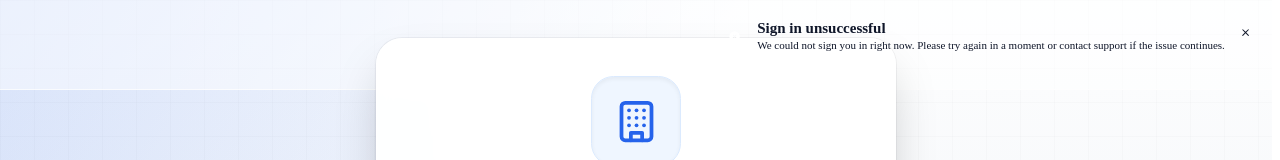
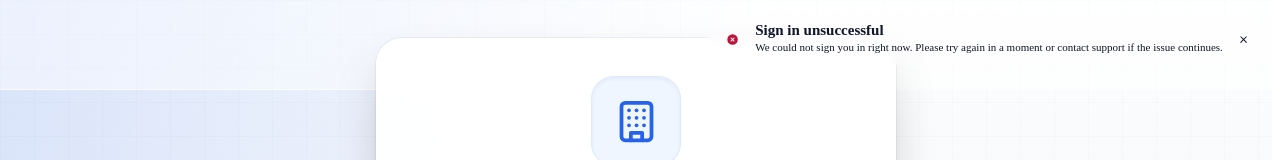
Before and after one commit to imtiaz453/clouddaftar, a Next.js app: page /login in a window 1280 px wide. Both pictures are taken after typing "name@example.com", "Sample123" into the empty fields and a click on the button "Sign in". Shown: the top 160 px of the page. Built offline with nearby package versions, Linux system fonts and the light colour scheme; no server answers; the database is empty.

Commit message:
various fixes

```diff
--- a/src/providers/toast-provider.tsx
+++ b/src/providers/toast-provider.tsx
@@ -8,7 +8,10 @@ import {
   useState,
   type ReactNode,
 } from "react";
-import hotToast, { Toaster as HotToaster, type Toast as HotToastInstance } from "react-hot-toast";
+import hotToast, {
+  Toaster as HotToaster,
+  type Toast as HotToastInstance,
+} from "react-hot-toast";
 import { Toaster as SonnerToaster } from "sonner";
 
 interface Toast {
@@ -29,24 +32,25 @@ const ToastContext = createContext<ToastContextType | undefined>(undefined);
 type ToastVariant = NonNullable<Toast["variant"]>;
 
 type ToastVariantConfig = {
-  card: string;
+  bg: string;
   title: string;
   description: string;
-  iconWrap: string;
+  iconBg: string;
+  iconText: string;
   close: string;
+  label: string;
   icon: ReactNode;
-  label: string;
 };
 
 const variants: Record<ToastVariant, ToastVariantConfig> = {
   default: {
     label: "Info",
-    card:
-      "bg-sky-50/95 text-sky-950 shadow-[0_12px_30px_rgba(2,132,199,0.16)] dark:bg-sky-950/90 dark:text-sky-50 dark:shadow-[0_12px_30px_rgba(2,132,199,0.16)]",
+    bg: "bg-sky-50/50 dark:bg-sky-950/50",
     title: "text-sky-950 dark:text-sky-50",
     description: "text-sky-800/75 dark:text-sky-100/75",
-    iconWrap: "bg-sky-500 text-white shadow-[0_6px_14px_rgba(14,165,233,0.28)]",
-    close: "text-sky-700/55 hover:bg-sky-100 hover:text-sky-950 dark:text-sky-100/60 dark:hover:bg-sky-900/70 dark:hover:text-white",
+    iconBg: "bg-sky-500/15 dark:bg-sky-300/15",
+    iconText: "text-sky-700 dark:text-sky-200",
+    close: "text-sky-800/45 hover:bg-sky-500/10 hover:text-sky-950 dark:text-sky-100/45 dark:hover:bg-sky-200/10 dark:hover:text-sky-50",
     icon: (
       <svg viewBox="0 0 20 20" fill="currentColor" className="h-3.5 w-3.5" aria-hidden="true">
         <path fillRule="evenodd" d="M18 10A8 8 0 1 1 2 10a8 8 0 0 1 16 0ZM9 8a1 1 0 1 0 2 0 1 1 0 0 0-2 0Zm1 2a.75.75 0 0 0-.75.75v3.5a.75.75 0 0 0 1.5 0v-3.5A.75.75 0 0 0 10 10Z" clipRule="evenodd" />
@@ -55,12 +59,12 @@ const variants: Record<ToastVariant, ToastVariantConfig> = {
   },
   success: {
     label: "Success",
-    card:
-      "bg-emerald-50/95 text-emerald-950 shadow-[0_12px_30px_rgba(5,150,105,0.16)] dark:bg-emerald-950/90 dark:text-emerald-50 dark:shadow-[0_12px_30px_rgba(5,150,105,0.16)]",
+    bg: "bg-emerald-50/50 dark:bg-emerald-950/50",
     title: "text-emerald-950 dark:text-emerald-50",
     description: "text-emerald-800/75 dark:text-emerald-100/75",
-    iconWrap: "bg-emerald-500 text-white shadow-[0_6px_14px_rgba(16,185,129,0.28)]",
-    close: "text-emerald-700/55 hover:bg-emerald-100 hover:text-emerald-950 dark:text-emerald-100/60 dark:hover:bg-emerald-900/70 dark:hover:text-white",
+    iconBg: "bg-emerald-500/15 dark:bg-emerald-300/15",
+    iconText: "text-emerald-700 dark:text-emerald-200",
+    close: "text-emerald-800/45 hover:bg-emerald-500/10 hover:text-emerald-950 dark:text-emerald-100/45 dark:hover:bg-emerald-200/10 dark:hover:text-emerald-50",
     icon: (
       <svg viewBox="0 0 20 20" fill="currentColor" className="h-3.5 w-3.5" aria-hidden="true">
         <path fillRule="evenodd" d="M16.704 5.29a1 1 0 0 1 .006 1.414l-7.25 7.31a1 1 0 0 1-1.423 0L3.29 9.23a1 1 0 1 1 1.42-1.408l4.037 4.07 6.54-6.596a1 1 0 0 1 1.416-.006Z" clipRule="evenodd" />
@@ -69,12 +73,12 @@ const variants: Record<ToastVariant, ToastVariantConfig> = {
   },
   error: {
     label: "Error",
-    card:
-      "bg-rose-50/95 text-rose-950 shadow-[0_12px_30px_rgba(225,29,72,0.16)] dark:bg-rose-950/90 dark:text-rose-50 dark:shadow-[0_12px_30px_rgba(225,29,72,0.16)]",
+    bg: "bg-rose-50/50 dark:bg-rose-950/50",
     title: "text-rose-950 dark:text-rose-50",
     description: "text-rose-800/75 dark:text-rose-100/75",
-    iconWrap: "bg-rose-500 text-white shadow-[0_6px_14px_rgba(244,63,94,0.28)]",
-    close: "text-rose-700/55 hover:bg-rose-100 hover:text-rose-950 dark:text-rose-100/60 dark:hover:bg-rose-900/70 dark:hover:text-white",
+    iconBg: "bg-rose-500/15 dark:bg-rose-300/15",
+    iconText: "text-rose-700 dark:text-rose-200",
+    close: "text-rose-800/45 hover:bg-rose-500/10 hover:text-rose-950 dark:text-rose-100/45 dark:hover:bg-rose-200/10 dark:hover:text-rose-50",
     icon: (
       <svg viewBox="0 0 20 20" fill="currentColor" className="h-3.5 w-3.5" aria-hidden="true">
         <path fillRule="evenodd" d="M10 18a8 8 0 1 0 0-16 8 8 0 0 0 0 16ZM8.28 7.22a.75.75 0 0 0-1.06 1.06L8.94 10l-1.72 1.72a.75.75 0 1 0 1.06 1.06L10 11.06l1.72 1.72a.75.75 0 1 0 1.06-1.06L11.06 10l1.72-1.72a.75.75 0 1 0-1.06-1.06L10 8.94 8.28 7.22Z" clipRule="evenodd" />
@@ -83,12 +87,12 @@ const variants: Record<ToastVariant, ToastVariantConfig> = {
   },
   warning: {
     label: "Warning",
-    card:
-      "bg-amber-50/95 text-amber-950 shadow-[0_12px_30px_rgba(217,119,6,0.16)] dark:bg-amber-950/90 dark:text-amber-50 dark:shadow-[0_12px_30px_rgba(217,119,6,0.16)]",
+    bg: "bg-amber-50/50 dark:bg-amber-950/50",
     title: "text-amber-950 dark:text-amber-50",
     description: "text-amber-800/75 dark:text-amber-100/75",
-    iconWrap: "bg-amber-500 text-white shadow-[0_6px_14px_rgba(245,158,11,0.28)]",
-    close: "text-amber-700/55 hover:bg-amber-100 hover:text-amber-950 dark:text-amber-100/60 dark:hover:bg-amber-900/70 dark:hover:text-white",
+    iconBg: "bg-amber-500/15 dark:bg-amber-300/15",
+    iconText: "text-amber-700 dark:text-amber-200",
+    close: "text-amber-800/45 hover:bg-amber-500/10 hover:text-amber-950 dark:text-amber-100/45 dark:hover:bg-amber-200/10 dark:hover:text-amber-50",
     icon: (
       <svg viewBox="0 0 20 20" fill="currentColor" className="h-3.5 w-3.5" aria-hidden="true">
         <path fillRule="evenodd" d="M8.485 2.495c.673-1.167 2.357-1.167 3.03 0l6.28 10.875c.674 1.167-.168 2.625-1.515 2.625H3.72c-1.347 0-2.189-1.458-1.515-2.625L8.485 2.495ZM10 6a.75.75 0 0 0-.75.75v3.5a.75.75 0 0 0 1.5 0v-3.5A.75.75 0 0 0 10 6Zm0 7a1 1 0 1 0 0-2 1 1 0 0 0 0 2Z" clipRule="evenodd" />
@@ -97,21 +101,33 @@ const variants: Record<ToastVariant, ToastVariantConfig> = {
   },
 };
 
-function ToastCard({ toast, instance, onClose }: { toast: Toast; instance?: HotToastInstance; onClose: () => void }) {
+function ToastCard({
+  toast,
+  instance,
+  onClose,
+}: {
+  toast: Toast;
+  instance?: HotToastInstance;
+  onClose: () => void;
+}) {
   const variant = variants[toast.variant || "default"];
 
   return (
     <div
       role="alert"
-      className={`pointer-events-auto flex w-[min(312px,calc(100vw-18px))] items-start gap-2.5 overflow-hidden rounded-2xl px-3 py-2.5 transition-all duration-200 ${variant.card} ${
-        instance?.visible ? "translate-y-0 scale-100 opacity-100" : "-translate-y-1 scale-[0.98] opacity-0"
+      className={`pointer-events-auto flex w-[min(312px,calc(100vw-20px))] items-center gap-2.5 rounded-2xl ${variant.bg} px-3 py-2.5 shadow-[0_12px_30px_rgba(15,23,42,0.14)] backdrop-blur-sm transition-all duration-200 dark:shadow-[0_12px_30px_rgba(0,0,0,0.32)] ${
+        instance?.visible ? "translate-y-0 scale-100 opacity-100" : "-translate-y-1 scale-[0.985] opacity-0"
       }`}
+      style={{ zIndex: 2147483647 }}
     >
-      <div className={`mt-0.5 flex h-7 w-7 shrink-0 items-center justify-center rounded-xl ${variant.iconWrap}`}>
+      <div
+        className={`flex h-7 w-7 shrink-0 items-center justify-center rounded-xl ${variant.iconBg} ${variant.iconText}`}
+        aria-hidden="true"
+      >
         {variant.icon}
       </div>
 
-      <div className="min-w-0 flex-1 pt-px">
+      <div className="min-w-0 flex-1 self-center">
         <div className={`truncate text-[13px] font-semibold leading-4 tracking-[-0.01em] ${variant.title}`}>
           {toast.title || variant.label}
         </div>
@@ -125,8 +141,8 @@ function ToastCard({ toast, instance, onClose }: { toast: Toast; instance?: HotT
       <button
         type="button"
         onClick={onClose}
-        className={`-mr-1 -mt-1 inline-flex h-6 w-6 shrink-0 items-center justify-center rounded-full transition focus:outline-none focus:ring-2 focus:ring-white/50 ${variant.close}`}
-        aria-label="Close toast"
+        className={`inline-flex h-6 w-6 shrink-0 items-center justify-center rounded-full transition focus:outline-none focus:ring-2 focus:ring-current/15 ${variant.close}`}
+        aria-label="Close notification"
       >
         <svg viewBox="0 0 20 20" fill="currentColor" className="h-3.5 w-3.5" aria-hidden="true">
           <path d="M6.28 5.22a.75.75 0 0 0-1.06 1.06L8.94 10l-3.72 3.72a.75.75 0 1 0 1.06 1.06L10 11.06l3.72 3.72a.75.75 0 1 0 1.06-1.06L11.06 10l3.72-3.72a.75.75 0 0 0-1.06-1.06L10 8.94 6.28 5.22Z" />
@@ -161,7 +177,7 @@ export function ToastProvider({ children }: { children: ReactNode }) {
         (instance) => <ToastCard toast={nextToast} instance={instance} onClose={() => removeToast(id)} />,
         {
           id,
-          duration: 3200,
+          duration: 3400,
           position: "top-right",
         },
       );
@@ -184,14 +200,13 @@ export function ToastProvider({ children }: { children: ReactNode }) {
       <HotToaster
         position="top-right"
         reverseOrder={false}
-        gutter={7}
+        gutter={8}
         containerClassName="!z-[2147483647]"
-        containerStyle={{ top: 12, right: 12, zIndex: 2147483647 }}
+        containerStyle={{ top: 14, right: 14, zIndex: 2147483647 }}
         toastOptions={{
-          duration: 3200,
+          duration: 3400,
           style: {
             background: "transparent",
-            border: "none",
             boxShadow: "none",
             padding: 0,
             maxWidth: "312px",
@@ -203,20 +218,20 @@ export function ToastProvider({ children }: { children: ReactNode }) {
         closeButton
         richColors={false}
         expand={false}
-        duration={3200}
+        duration={3400}
         visibleToasts={4}
-        gap={7}
-        offset={12}
+        gap={8}
+        offset={14}
         className="!z-[2147483646]"
         style={{ zIndex: 2147483646, pointerEvents: "auto" }}
         toastOptions={{
           classNames: {
             toast:
-              "!w-[min(312px,calc(100vw-18px))] !rounded-2xl !border-0 !px-3 !py-2.5 !shadow-[0_12px_30px_rgba(15,23,42,0.12)] data-[type=success]:!bg-emerald-50/95 data-[type=success]:!text-emerald-950 data-[type=error]:!bg-rose-50/95 data-[type=error]:!text-rose-950 data-[type=warning]:!bg-amber-50/95 data-[type=warning]:!text-amber-950 data-[type=info]:!bg-sky-50/95 data-[type=info]:!text-sky-950 data-[type=default]:!bg-sky-50/95 data-[type=default]:!text-sky-950 dark:data-[type=success]:!bg-emerald-950/90 dark:data-[type=success]:!text-emerald-50 dark:data-[type=error]:!bg-rose-950/90 dark:data-[type=error]:!text-rose-50 dark:data-[type=warning]:!bg-amber-950/90 dark:data-[type=warning]:!text-amber-50 dark:data-[type=info]:!bg-sky-950/90 dark:data-[type=info]:!text-sky-50 dark:data-[type=default]:!bg-sky-950/90 dark:data-[type=default]:!text-sky-50",
+              "!w-[min(312px,calc(100vw-20px))] !rounded-2xl !border-0 !bg-slate-50/50 !px-3 !py-2.5 !text-slate-900 !shadow-[0_12px_30px_rgba(15,23,42,0.14)] !backdrop-blur-sm dark:!bg-slate-950/50 dark:!text-white dark:!shadow-[0_12px_30px_rgba(0,0,0,0.32)]",
             title: "!text-[13px] !font-semibold !leading-4 !tracking-[-0.01em]",
-            description: "!line-clamp-2 !text-[11px] !font-medium !leading-4 !opacity-75",
+            description: "!line-clamp-2 !text-[11px] !font-medium !leading-4 !text-slate-600 dark:!text-slate-300",
             closeButton:
-              "!h-6 !w-6 !border-0 !bg-transparent !text-current !opacity-55 transition hover:!bg-white/35 hover:!opacity-90 dark:hover:!bg-white/10",
+              "!h-6 !w-6 !border-0 !bg-transparent !text-slate-500 hover:!bg-slate-900/10 dark:!text-slate-300 dark:hover:!bg-white/10",
           },
         }}
       />
```
